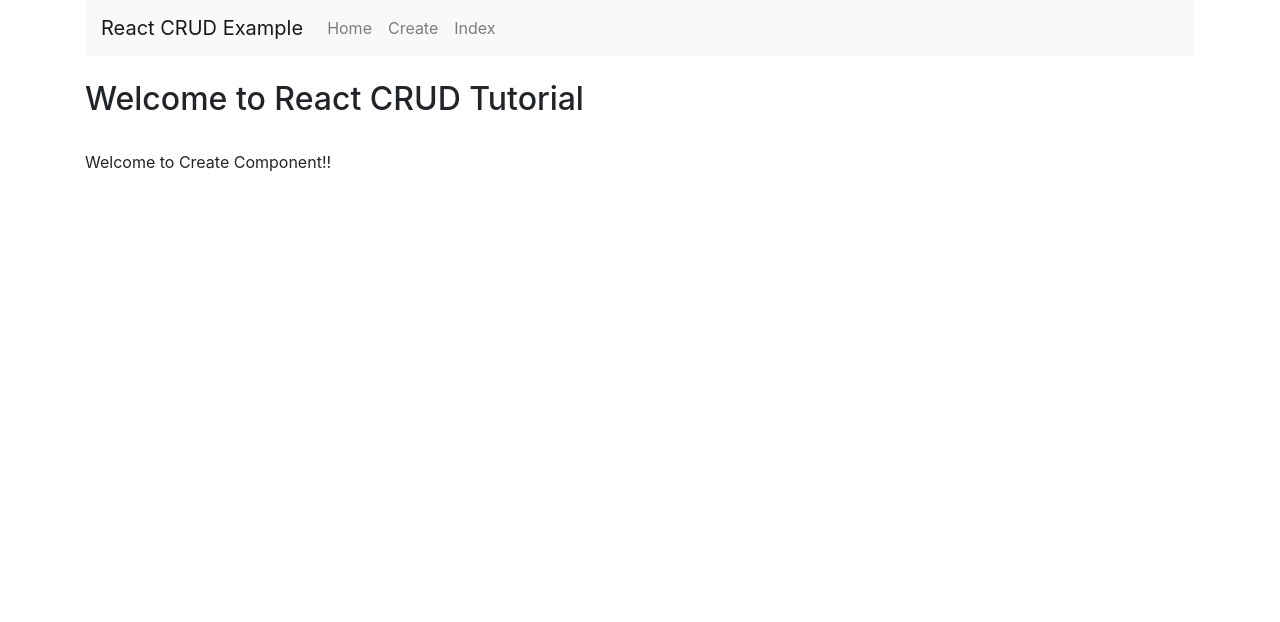
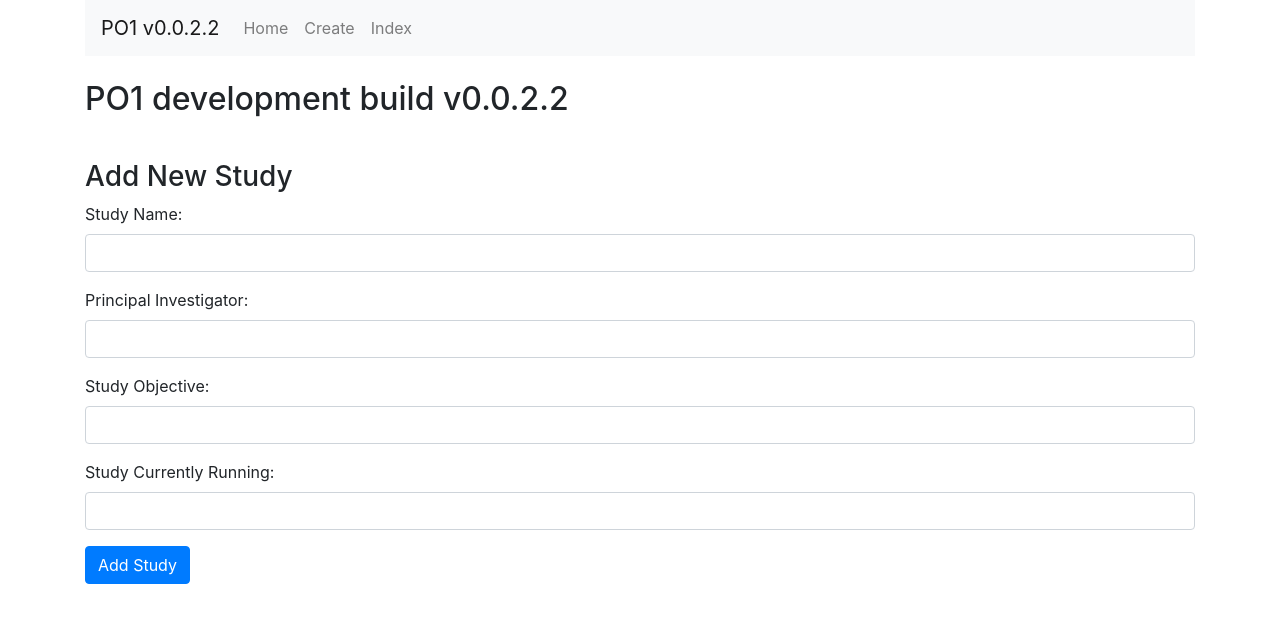
Before and after one commit to RepurposedLabMonkey/po1_v0022, a React (Create React App) app in the folder po1dev_v0022_app/: page /create in a window 1280 px wide. Shown: the top 622 px of the page. Built offline with nearby package versions, Linux system fonts and the light colour scheme.

Commit message:
create form added

```diff
--- a/po1dev_v0022_app/src/App.js
+++ b/po1dev_v0022_app/src/App.js
@@ -14,7 +14,7 @@
 			<Router>
 				<div className="container">
 					<nav className="navbar navbar-expand-lg navbar-light bg-light">
-            <Link to={'/'} className="navbar-brand">React CRUD Example</Link>
+						<Link to={'/'} className="navbar-brand">PO1 v0.0.2.2</Link>
 						<div className="collapse navbar-collapse" id="navbarSupportedContent">
 							<ul className="navbar-nav mr-auto">
 								<li className="nav-item">
@@ -29,7 +29,7 @@
 							</ul>
 						</div>
 					</nav> <br/>
-          <h2>Welcome to React CRUD Tutorial</h2> <br/>
+					<h2>PO1 development build v0.0.2.2</h2> <br/>
 					<Switch>
 							<Route exact path='/create' component={ Create } />
 							<Route path='/edit/:id' component={ Edit } />
--- a/po1dev_v0022_app/src/components/create.component.js
+++ b/po1dev_v0022_app/src/components/create.component.js
@@ -3,8 +3,31 @@
 export default class Create extends Component {
     render() {
         return (
+            <div style={{marginTop: 10}}>
+                <h3>Add New Study</h3>
+                <form>
+                    <div className="form-group">
+                        <label>Study Name:  </label>
+                        <input type="text" className="form-control"/>
+                    </div>
+                    <div className="form-group">
+                        <label>Principal Investigator: </label>
+                        <input type="text" className="form-control"/>
+                    </div>
+                    <div className="form-group">
+                        <label>Study Objective: </label>
+                        <input type="text" className="form-control"/>
+                    </div>
 					<div>
-				<p>Welcome to Create Component!!</p>
+						<div className="form-group">
+							<label>Study Currently Running: </label>
+							<input type="text" className="form-control"></input>
+						</div>
+					</div>
+                    <div className="form-group">
+                        <input type="submit" value="Add Study" className="btn btn-primary"/>
+                    </div>
+                </form>
             </div>
         )
     }
```
Lines whose indentation alone changed are shown as unchanged.
